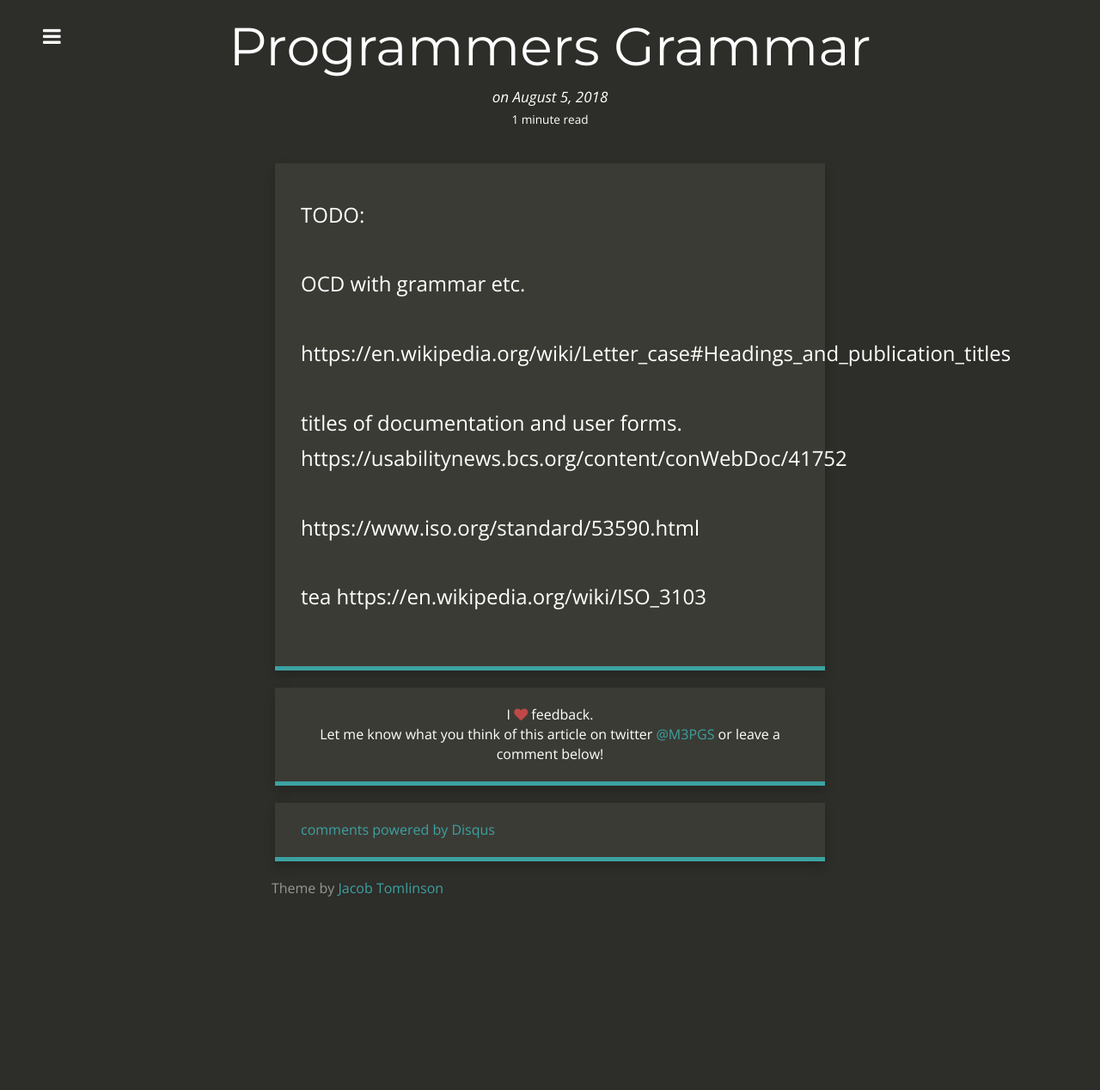
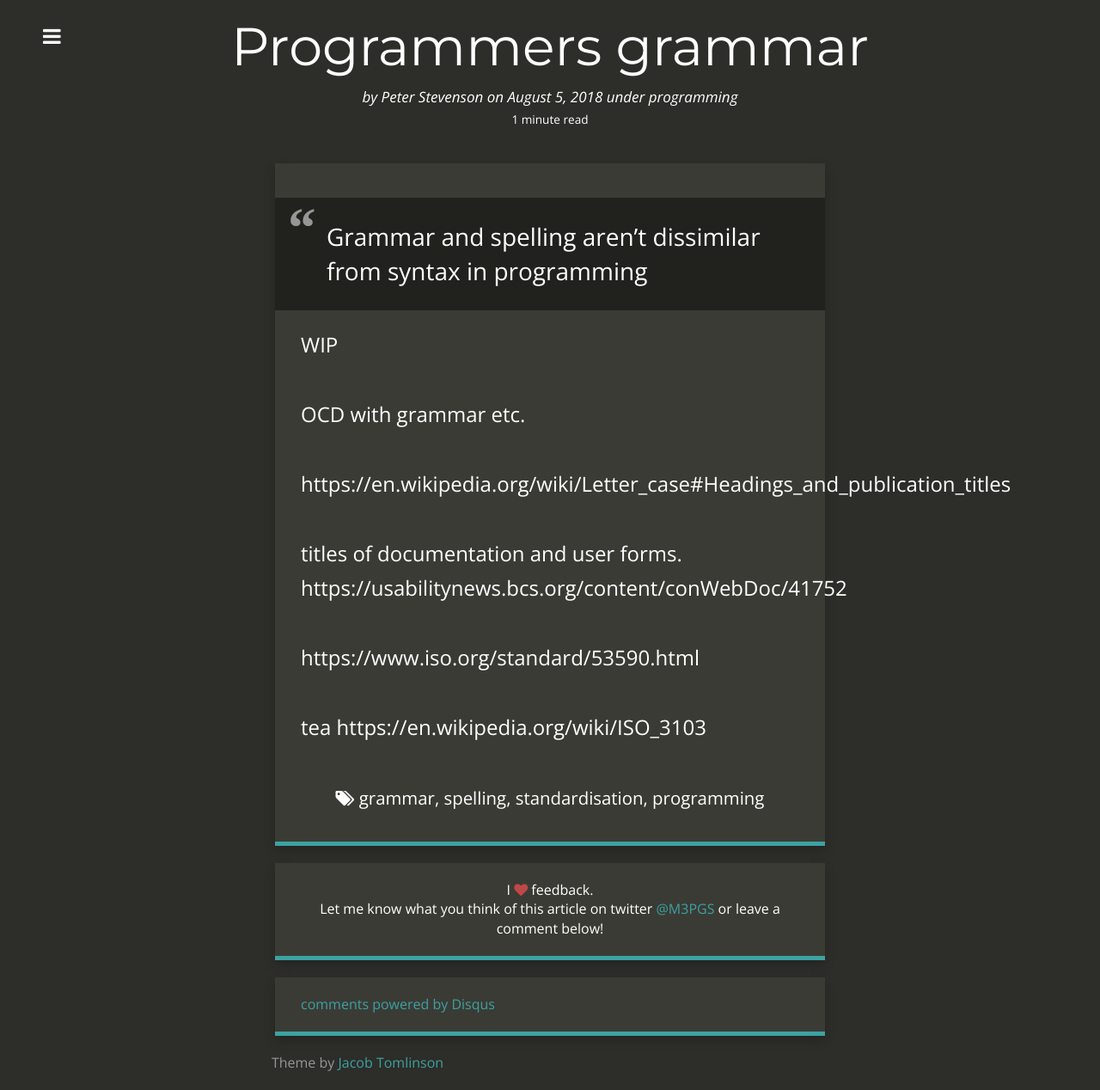
Before and after one commit to 2E0PGS/blog, a Jekyll site: the page built from _posts/2018-08-05-programmers-grammar.md, in a window 1280 px wide. Shown: the whole page at 86% size. Built offline with Jekyll 4.4.1, drawn with Linux system fonts in a browser that asks for light colours; nearby versions of some CDN libraries; our own code applies the rules of GitHub Pages for plain Markdown files; comment, search, counter and statistics services are not loaded; before the commit the page ends 1064 px from its top, so only the background shows below that.

Commit message:
Compare quote vs heading for summary.

```diff
--- a/_posts/2018-08-05-programmers-grammar.md
+++ b/_posts/2018-08-05-programmers-grammar.md
@@ -1,4 +1,21 @@
-TODO:
+---
+layout: post
+title: Programmers grammar
+date: 2018-08-05 12:01:11
+author: Peter Stevenson
+summary: Grammar and spelling aren't dissimilar from syntax in programming.
+categories: programming
+thumbnail:
+tags:
+ - grammar
+ - spelling
+ - standardisation
+ - programming
+---
+
+> Grammar and spelling aren't dissimilar from syntax in programming
+
+WIP
 
 OCD with grammar etc.
 
```
